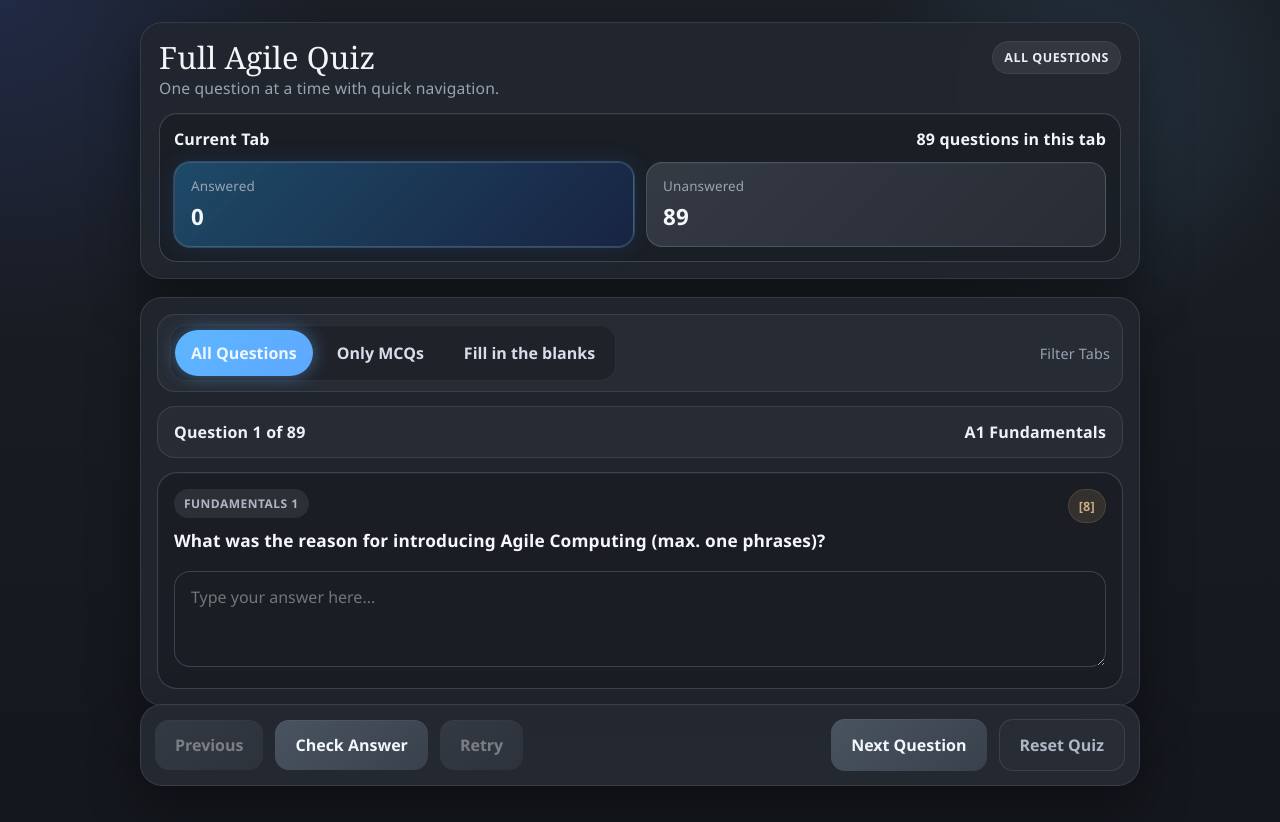
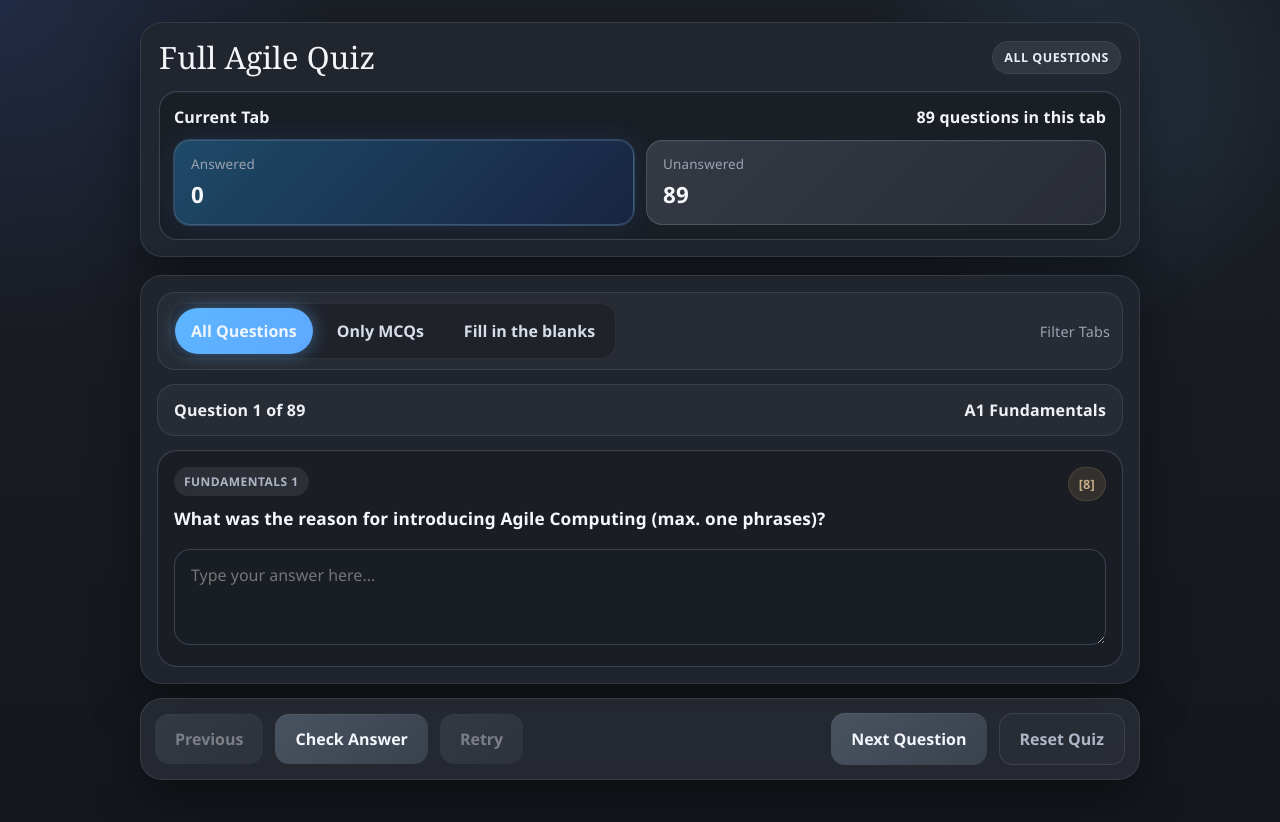
Before and after one commit to Shashiawari/Agile-Examination-, a plain HTML site: page index.html in a window 1280 px wide. Drawn offline with Linux system fonts and the light colour scheme.

```diff
--- a/index.html
+++ b/index.html
@@ -439,7 +439,7 @@
       <div class="topbar-head">
         <div>
           <h1>Full Agile Quiz</h1>
-          <p class="subtitle">One question at a time with quick navigation.</p>
+
         </div>
         <div class="mode-label" id="modeLabel">All Questions</div>
       </div>
```
